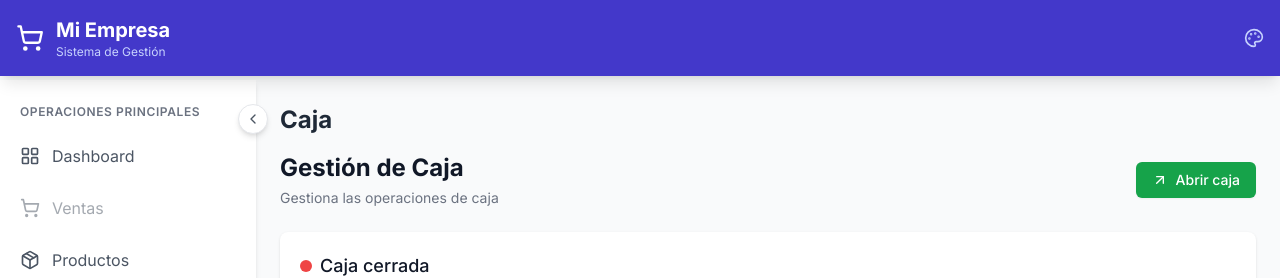
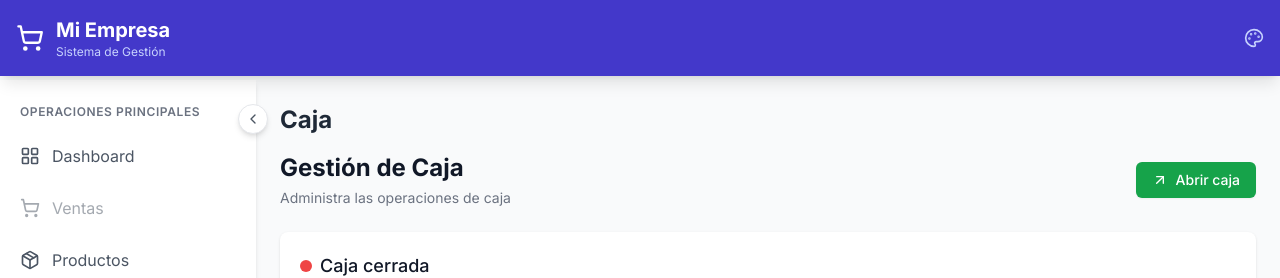
Before and after one commit to Moskzow/StoreControl, a React (Vite) app: page /caja in a window 1280 px wide. Shown: the top 278 px of the page. Built offline with nearby package versions, Linux system fonts and the light colour scheme.

Commit message:
Updated CashRegister.tsx

```diff
--- a/src/pages/CashRegister.tsx
+++ b/src/pages/CashRegister.tsx
@@ -147,7 +147,7 @@ function CashRegister() {
         <div>
           <h1 className="text-2xl font-bold text-gray-900 dark:text-white">Gestión de Caja</h1>
           <p className="mt-1 text-sm text-gray-500 dark:text-gray-400">
-            Gestiona las operaciones de caja
+            Administra las operaciones de caja
           </p>
         </div>
 
```
